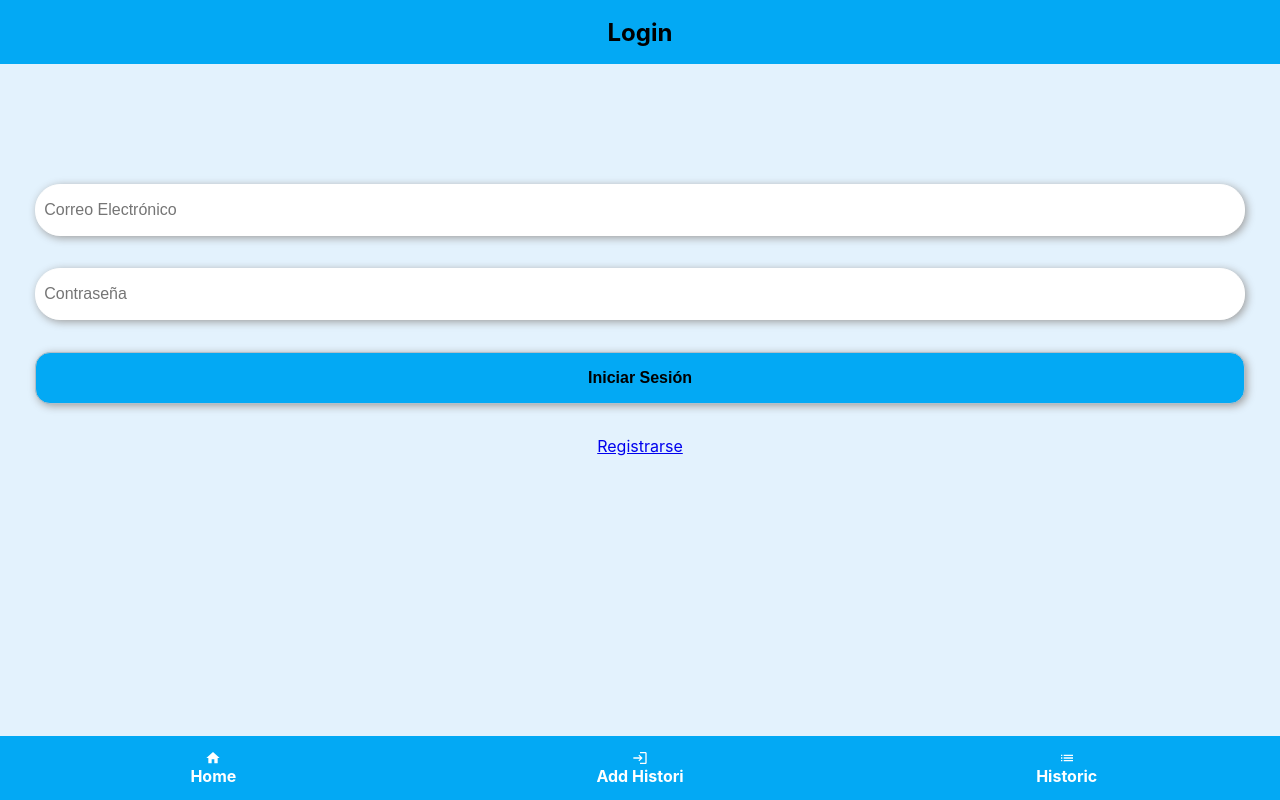
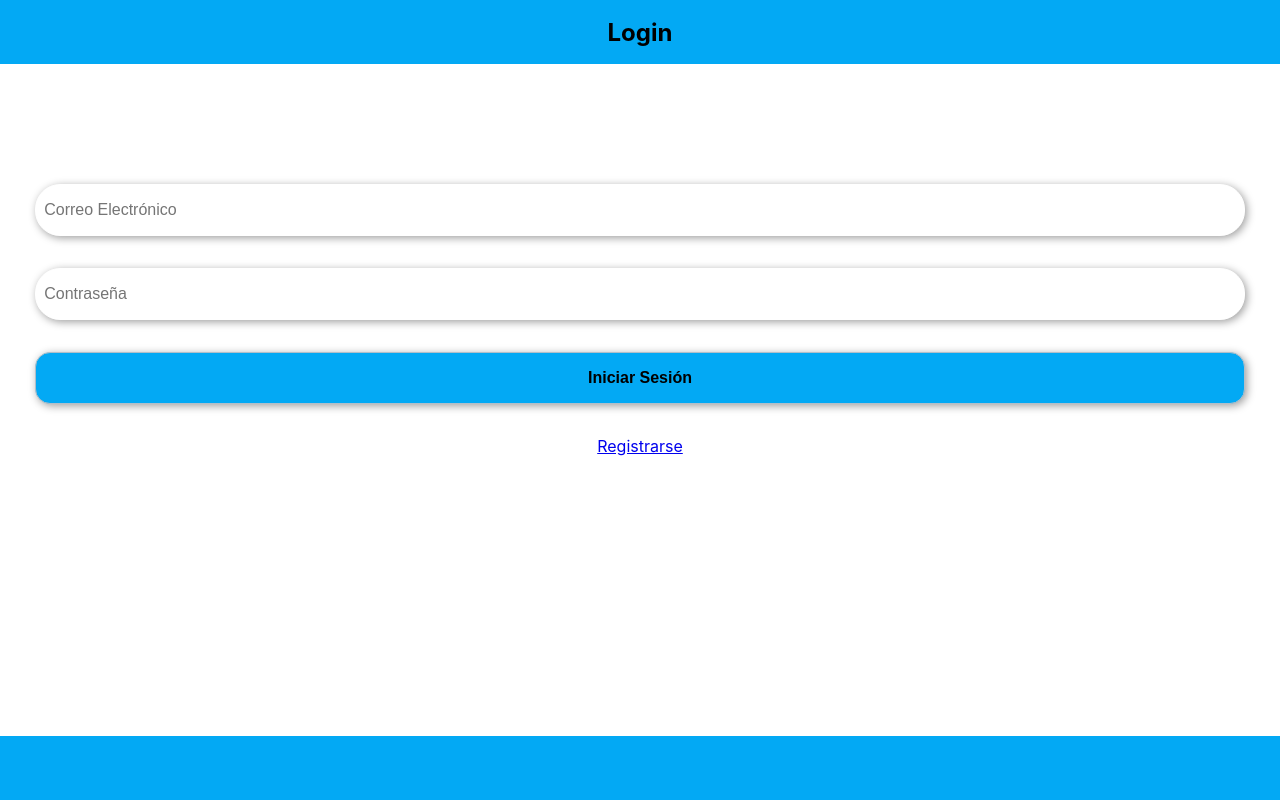
Before and after one commit to Luis12035/HistoricFrontEnd, a React (Create React App) app: page /login in a window 1280 px wide. Built offline with nearby package versions, Linux system fonts and the light colour scheme; sample sign-in values are in the browser's storage.

Commit message:
implementacion de logout rudimentario y correcciones de diseño

```diff
--- a/src/components/Dashboard/index.js
+++ b/src/components/Dashboard/index.js
@@ -6,7 +6,7 @@ const Dashboard = ()=>{
   const {user } = useSelector(getSecurity);
 
   return (
-    <Page title="Home" showHeader showNavBar backtostate={true} backto='/login'>
+    <Page title="Home" showHeader showNavBar backtostate={true} backto='/login' loginstate ={false}>
       <Content>
         <div className="MainContainer" style={{padding: '0.7em' ,textAlign: 'center', height: '100%'}}>
           <div className="ChlidContainer" style={{borderRadius: '15px' ,borderColor: '#9E9E9E', borderStyle: 'solid', borderWidth: '2px', alignItems: 'center', justifyContent: 'center', marginTop: '10em', display: 'block', boxShadow: '2px 2px 8px #9E9E9E'}}>
--- a/src/components/HistoricAdd/index.js
+++ b/src/components/HistoricAdd/index.js
@@ -51,7 +51,7 @@ const SwotAdd = () => {
 
   }
   return (
-    <Page showHeader showNavBar title={"Add Historic"} backto='/login' backtostate={true}>
+    <Page showHeader showNavBar title={"Add Historic"} backto='/list' backtostate={false}>
       <Content>
 
         <TextBox
--- a/src/components/Login/index.js
+++ b/src/components/Login/index.js
@@ -91,7 +91,7 @@ const Login = ()=>{
   const { hasErrors } = security;
 
   return (
-    <Page showHeader={true} title="Login" backto="" backtostate={false} showNavBar>
+    <Page showHeader={true} title="Login" backto="" backtostate={false} showNavBar loginstate={true}>
       <Content>
         <div style={{textAlign: 'center', borderColor: 'black', borderWidth: "2px", height: "60%", margin:'0.7em', marginTop: '6em', borderRadius: 25}}>
 
--- a/src/components/NavBar/index.js
+++ b/src/components/NavBar/index.js
@@ -4,17 +4,22 @@ import { MdHome, MdLogin, MdList } from "react-icons/md"
 import { useSelector } from "react-redux";
 
 import './index.css';
-const NavBar = ()=>{
+const NavBar = ({loginstate})=>{
   const {isLogged} = useSelector(({security})=>security);
-  const menu = isLogged ?
+  let menu;
+  if (loginstate) {
+    console.log("Logeado");
+  } else {
+    menu = isLogged ?
     (<ul>
-      <li><Link to="/dashboard"><MdHome /> Home</Link></li>
       <li><Link to="/new"><MdLogin />Add Histori</Link></li>
       <li><Link to="/list"><MdList />Historic</Link></li>
     </ul>) :
     (<ul>
 
     </ul>);
+  }
+
 
   return (
     <nav>
--- a/src/components/Page/index.css
+++ b/src/components/Page/index.css
@@ -1,7 +1,7 @@
 .page {
   flex:1;
   display: flex;
-  background-color: var(--secondaryBgColor);
+  background-color: white;
 }
 
 .page-center {
--- a/src/components/Page/index.js
+++ b/src/components/Page/index.js
@@ -5,15 +5,16 @@ import {MdDoorBack,mdRe} from 'react-icons/md'
 import NavBar from '../NavBar';
 import './index.css';
 
-const Page = ({children, className, showHeader, showNavBar, title, backtostate, backto})=>{
+const Page = ({children, className, showHeader, showNavBar, title, backtostate, backto, loginstate})=>{
   //JSX
   let classNames = ["page", className];
   let header = null;
   let navBar = null;
+
   if (showHeader) {
     classNames.push("with_header");
     header = (<div className="header">{title}</div>);
-    if (backtostate) {
+    if (backtostate ) {
       header = (
       <div className="header">
         <nav style={{width: '100%'}}>
@@ -27,8 +28,9 @@ const Page = ({children, className, showHeader, showNavBar, title, backtostate,
   }
   if (showNavBar) {
     classNames.push("with_navbar");
+    const longin = loginstate
     //navBar = (<div style={{ backgroundColor: "#000", color: "#FFF", minHeight: "64px" }}></div>);
-    navBar = (<NavBar/>);
+    navBar = (<NavBar loginstate={longin}/>);
   }
 
   return (
--- a/src/components/SignIn/index.js
+++ b/src/components/SignIn/index.js
@@ -14,6 +14,7 @@ import Content from '../UI/Content';
 import { PrimaryButton } from '../UI/Button';
 
 import { useSelector, useDispatch } from 'react-redux';
+import { Navigate } from 'react-router';
 
 const getSecurity = ({ security }) => security;
 const SignIn = () => {
@@ -58,6 +59,7 @@ const SignIn = () => {
               type: "SEC_SIGNIN_SUCCESS"
             }
           );
+          Navigate('/login',{replace:true})
         }
       )
       .catch(
--- a/src/components/historicList/index.js
+++ b/src/components/historicList/index.js
@@ -8,7 +8,7 @@ import { fetchHistoricData } from '../../store/reducers/historic/actions';
 const Loader = ()=>{
   return (<div>Cargando ....</div>);
 }
-
+let sum, avg, counter;
 const getSecurity = ({ security }) => security;
 
 const HistoricList = ()=>{
@@ -35,7 +35,7 @@ const HistoricList = ()=>{
 
     return(
 
-        <Page title="Historico" showHeader showNavBar>
+        <Page title="Historico" showHeader showNavBar loginstate={false} backtostate={true} backto='/login'>
       <Content>
         <div className="MainConteiner" style={{borderWidth: '1px', marginTop: '0.3em', padding: '0.4em', borderRadius: '14px', boxShadow: '2px 2px 8px #9E9E9E'}}>
         <div className="MainListCointainer" style={{display: 'flex', marginTop: '0.3em'}}>
```
